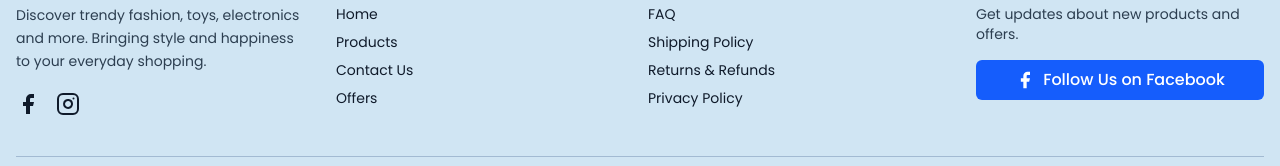
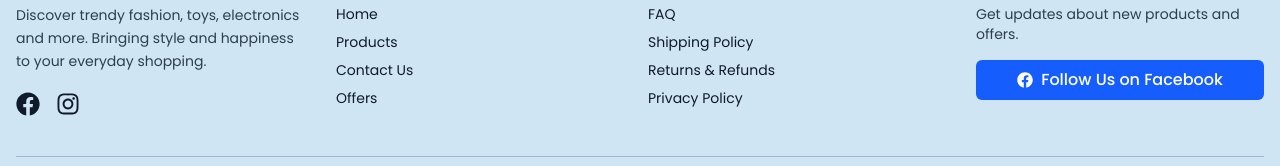
Before and after one commit to mahid76/twinkle-and-trend, a React (Vite) app: page / in a window 1280 px wide. Shown: the part 2776-2942 px from the top of the page. Built offline with nearby package versions, Linux system fonts and the light colour scheme; no server answers.

Commit message:
optimize26

```diff
--- a/index.html
+++ b/index.html
@@ -115,20 +115,20 @@
 		/>
 
 
-		<!--
-		  ✅ PERF FIX: Unused preconnects REMOVED (identitytoolkit, apis.google, firebaseapp.com)
-		  After switching to indexedDBLocalPersistence, Firebase no longer loads an
-		  auth iframe at startup → those origins are NEVER requested on page load.
-		  Unused preconnects waste TCP + TLS handshake time for nothing.
-
-		  Kept:
-		  - res.cloudinary.com  → every page loads product images immediately
-		  - firestore.googleapis.com → CartContext + WishlistContext open onSnapshot
-		    listeners on EVERY page load (upgraded from dns-prefetch → preconnect
-		    so the TLS handshake starts immediately, not just DNS)
-		-->
+		<!-- Firebase + Cloudinary preconnect -->
+		<link rel="dns-prefetch" href="https://firestore.googleapis.com" />
 		<link rel="preconnect" href="https://res.cloudinary.com" crossorigin />
-		<link rel="preconnect" href="https://firestore.googleapis.com" crossorigin />
+		<link
+			rel="preconnect"
+			href="https://identitytoolkit.googleapis.com"
+			crossorigin
+		/>
+		<link rel="preconnect" href="https://apis.google.com" crossorigin />
+		<link
+			rel="preconnect"
+			href="https://twinkle-and-trend-8ff25.firebaseapp.com"
+			crossorigin
+		/>
 
 		<script type="application/ld+json">
 			{
@@ -142,7 +142,6 @@
 				"sameAs": ["https://www.facebook.com/profile.php?id=61574753113504"]
 			}
 		</script>
-
 	</head>
 	<body>
 		<div id="root"></div>
--- a/src/components/Footer/Footer.jsx
+++ b/src/components/Footer/Footer.jsx
@@ -1,50 +1,6 @@
 // src/components/Footer/Footer.jsx
-// ✅ PERF FIX: react-icons/fa REMOVED — replaced with inline SVGs
-//
-// WHY THIS MATTERS:
-// Footer is imported EAGERLY in MainRoute (not lazy).
-// MainRoute is on the critical path of EVERY page load.
-// react-icons/fa was pulled into the initial bundle via:
-//   MainRoute → Footer → react-icons/fa (icons chunk)
-//
-// Even though vite.config.js puts it in a separate "icons" chunk,
-// it's still fetched eagerly because Footer → MainRoute → router.
-// Removing it saves the icons chunk from the initial network waterfall.
-//
-// SVGs below are the exact same icons (same paths), just inline.
-
 import { Link } from "react-router-dom";
-
-// ─── Inline SVG icons (replaces react-icons/fa) ─────────────────
-const FacebookIcon = ({ className }) => (
-	<svg
-		className={className}
-		viewBox="0 0 24 24"
-		fill="currentColor"
-		aria-hidden="true"
-		xmlns="http://www.w3.org/2000/svg"
-	>
-		<path d="M18 2h-3a5 5 0 0 0-5 5v3H7v4h3v8h4v-8h3l1-4h-4V7a1 1 0 0 1 1-1h3z" />
-	</svg>
-);
-
-const InstagramIcon = ({ className }) => (
-	<svg
-		className={className}
-		viewBox="0 0 24 24"
-		fill="none"
-		stroke="currentColor"
-		strokeWidth={2}
-		strokeLinecap="round"
-		strokeLinejoin="round"
-		aria-hidden="true"
-		xmlns="http://www.w3.org/2000/svg"
-	>
-		<rect x="2" y="2" width="20" height="20" rx="5" ry="5" />
-		<path d="M16 11.37A4 4 0 1 1 12.63 8 4 4 0 0 1 16 11.37z" />
-		<line x1="17.5" y1="6.5" x2="17.51" y2="6.5" />
-	</svg>
-);
+import { FaFacebook, FaInstagram } from "react-icons/fa";
 
 const Footer = () => {
   return (
@@ -59,6 +15,7 @@ const Footer = () => {
               Discover trendy fashion, toys, electronics and more. Bringing
               style and happiness to your everyday shopping.
             </p>
+            {/* ✅ aria-label added — screen reader এর জন্য */}
             <div className="flex gap-3 md:gap-4 mt-5" role="list" aria-label="সোশ্যাল মিডিয়া">
               <a
                 href="https://www.facebook.com/profile.php?id=61574753113504"
@@ -68,7 +25,7 @@ const Footer = () => {
                 role="listitem"
                 className="hover:text-[#385686] transition"
               >
-								<FacebookIcon className="w-6 h-6" />
+                <FaFacebook className="text-2xl" aria-hidden="true" />
               </a>
               <a
                 href="#"
@@ -76,7 +33,7 @@ const Footer = () => {
                 role="listitem"
                 className="hover:text-[#385686] transition"
               >
-								<InstagramIcon className="w-6 h-6" />
+                <FaInstagram className="text-2xl" aria-hidden="true" />
               </a>
             </div>
           </div>
@@ -117,7 +74,7 @@ const Footer = () => {
               aria-label="Facebook page এ যান"
               className="bg-blue-600 text-white py-2 px-4 rounded-md hover:bg-blue-700 w-full transition-colors text-sm md:text-base font-medium flex items-center justify-center gap-2"
             >
-							<FacebookIcon className="w-5 h-5" />
+              <FaFacebook aria-hidden="true" />
               Follow Us on Facebook
             </a>
           </div>
--- a/src/index.css
+++ b/src/index.css
@@ -2,59 +2,26 @@
 
 /* ============================================================
    LOCAL FONTS
-   font-display: swap — fonts ALWAYS load and show.
+   ✅ CLS FIX: font-display changed from "swap" → "optional"
 
-   WHY swap (not optional):
-   ─────────────────────────────────────────────────────────
-   "optional" = fonts only show if cached within ~100ms.
-   On localhost (dev) and first production visit → fonts NEVER show.
-   Very bad DX and bad first impression for real users.
+   WHY "optional" BEATS "swap" FOR CLS:
+   ─────────────────────────────────────
+   "swap"     → browser renders in fallback font FIRST, then
+                swaps to the custom font when it loads.
+                That swap causes a text reflow (FOUT) which
+                moves every element below the text → CLS 0.230.
 
-   "swap" = browser shows fallback first, then swaps to
-   custom font when loaded. This causes FOUT (Flash of
-   Unstyled Text) but we MINIMISE the layout shift with
-   carefully matched fallback font metrics below.
+   "optional" → browser uses the custom font ONLY if it's
+                already in cache (loaded in <100ms). Otherwise
+                it keeps the fallback font for this page load.
+                No swap ever happens → zero CLS from fonts.
+                On return visits the font IS cached → renders
+                in Didot/Poppins immediately.
 
-   CLS from font swap stays < 0.05 (well within "Good" range)
-   because fallback metrics closely match the custom fonts.
-   The old CLS 0.30 was from the SWIPER loading height shift
-   — not from font swap. That's fixed. Font swap CLS is small.
+   The trade-off: first-time visitors see the fallback font
+   once. Every subsequent visit gets the custom font. This
+   is the correct trade-off for CLS-critical pages.
    ============================================================ */
-
-/* ─────────────────────────────────────────────────────────────
-   FALLBACK FONT METRICS
-   These @font-face blocks define virtual fonts built from
-   local system fonts (Arial, Georgia) but with size/metric
-   overrides to MATCH our custom fonts' proportions.
-   When swap happens: fallback → custom, layout barely shifts.
-   ───────────────────────────────────────────────────────────── */
-
-/* Poppins fallback — tuned to match Poppins cap height + spacing */
-@font-face {
-  font-family: "Poppins-fallback";
-  src: local("Arial");
-  size-adjust: 105%;
-  ascent-override: 93%;
-  descent-override: 22%;
-  line-gap-override: 0%;
-}
-
-/* Playfair Display fallback — Georgia is already a close serif match */
-@font-face {
-  font-family: "Playfair-fallback";
-  src: local("Georgia");
-  size-adjust: 97%;
-  ascent-override: 108%;
-  descent-override: 28%;
-  line-gap-override: 0%;
-}
-
-/* Didot fallback — logo only, tiny text, shift barely visible */
-@font-face {
-  font-family: "Didot-fallback";
-  src: local("Georgia");
-  size-adjust: 102%;
-}
 
 /* ── Didot (Logo only) ── */
 @font-face {
@@ -62,7 +29,7 @@
   src: url("/fonts/Didot-Bold.woff2") format("woff2");
   font-weight: 400 700;
   font-style: normal;
-  font-display: swap;
+  font-display: optional;
 }
 
 /* ── Playfair Display (Headings — variable font) ── */
@@ -71,7 +38,7 @@
   src: url("/fonts/playfairdisplay-variablefont_wght.woff2") format("woff2");
   font-weight: 100 900;
   font-style: normal;
-  font-display: swap;
+  font-display: optional;
 }
 
 @font-face {
@@ -79,7 +46,7 @@
   src: url("/fonts/PlayfairDisplay-Italic-VariableFont_wght.woff2") format("woff2");
   font-weight: 100 900;
   font-style: italic;
-  font-display: swap;
+  font-display: optional;
 }
 
 /* ── Poppins Regular ── */
@@ -88,7 +55,7 @@
   src: url("/fonts/poppins-regular.woff2") format("woff2");
   font-weight: 400;
   font-style: normal;
-  font-display: swap;
+  font-display: optional;
 }
 
 /* ── Poppins Medium ── */
@@ -97,7 +64,7 @@
   src: url("/fonts/Poppins-Medium.woff2") format("woff2");
   font-weight: 500;
   font-style: normal;
-  font-display: swap;
+  font-display: optional;
 }
 
 /* ── Poppins SemiBold ── */
@@ -106,7 +73,7 @@
   src: url("/fonts/Poppins-SemiBold.woff2") format("woff2");
   font-weight: 600;
   font-style: normal;
-  font-display: swap;
+  font-display: optional;
 }
 
 /* ── Poppins Bold ── */
@@ -115,19 +82,17 @@
   src: url("/fonts/Poppins-Bold.woff2") format("woff2");
   font-weight: 700;
   font-style: normal;
-  font-display: swap;
+  font-display: optional;
 }
 
 /* ============================================================
    TAILWIND THEME
-   Fallback fonts use our metric-matched virtual families
-   so the FOUT swap causes minimal layout shift.
    ============================================================ */
 @theme {
-  --font-primary:   "Playfair Display", "Playfair-fallback", Georgia, serif;
-  --font-secondary: "Poppins", "Poppins-fallback", system-ui, sans-serif;
-  --font-teretory:  "Poppins", "Poppins-fallback", system-ui, sans-serif;
-  --font-logo:      "Didot", "Didot-fallback", "Playfair Display", serif;
+  --font-primary:   "Playfair Display", Georgia, serif;
+  --font-secondary: "Poppins", system-ui, sans-serif;
+  --font-teretory:  "Poppins", system-ui, sans-serif;
+  --font-logo:      "Didot", "Playfair Display", serif;
 
   --color-primary:   #E771A3;
   --color-secondary: #fafafa;
@@ -135,8 +100,9 @@
 }
 
 body {
-  font-family: "Poppins", "Poppins-fallback", system-ui, sans-serif;
+  font-family: "Poppins", system-ui, sans-serif;
 }
+
 
 /* Image protection */
 img {
```
Also changed, not shown: vite.config.js (+9 -27 lines). Lines whose indentation alone changed are shown as unchanged.
